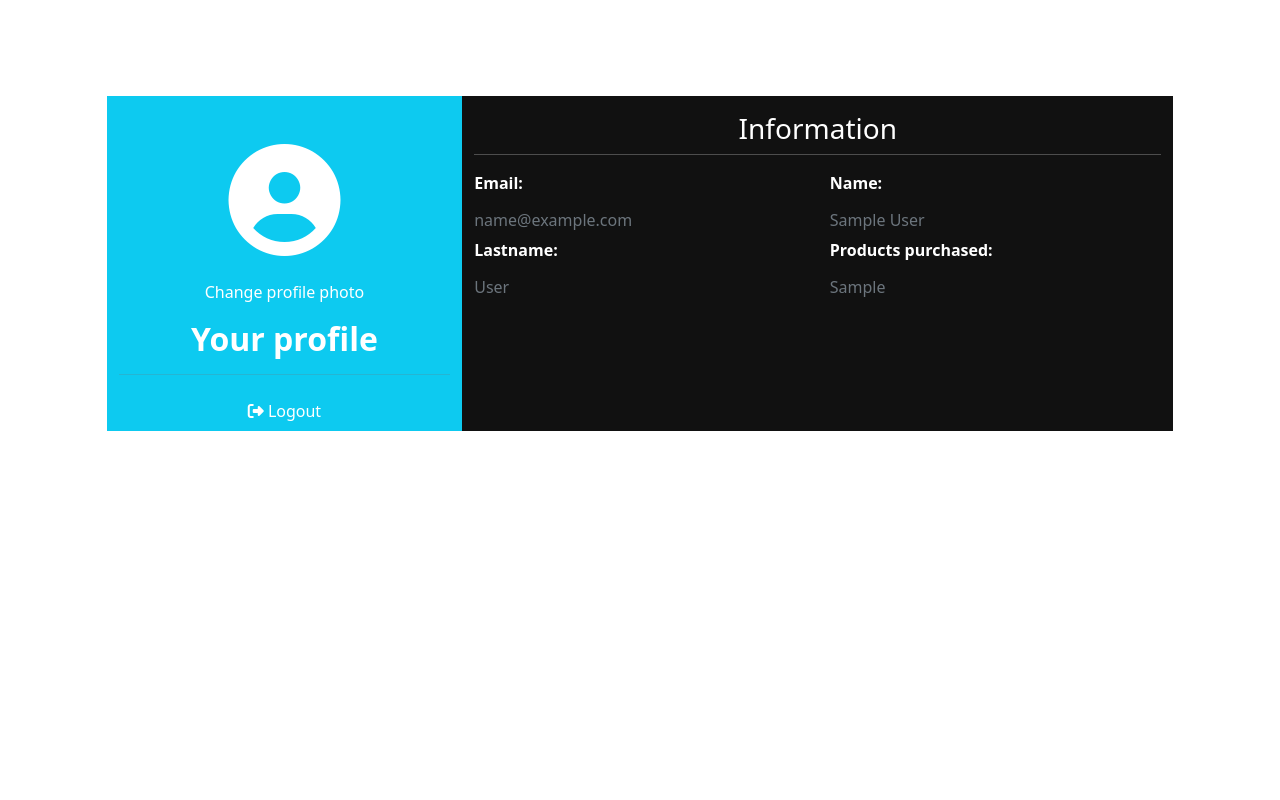
After one commit to iglesiiaskeviin/customer_panel, a PHP site: page /pages/profile.php in a window 1280 px wide. The commit adds this page. Run offline with PHP 8.4, Linux system fonts and the light colour scheme; the visitor is signed in with stand-in values (Sample User, id 1); tables that the repository leaves empty or names only in its code hold one stand-in row (values such as "Sample post"); some libraries are stand-ins or nearby versions.

Commit message:
added profile.php

```diff
--- a/assets/styles/navbar.css
+++ b/assets/styles/navbar.css
@@ -1,6 +1,7 @@
 .navbar{
     background-color: #ccc;
     box-shadow: 0 1.5px 0 0 #111;
+    font-weight: bold;
 }
 
 .user-navbar-logged a{
--- /dev/null
+++ b/assets/styles/profile.css
@@ -0,0 +1,21 @@
+.edit-user{
+    text-decoration: none;
+    color: white;
+    font-weight: normal;
+}
+
+.edit-user:hover{
+    color: #ccc;
+    transition: all .2s;
+}
+
+.container{
+    background: white;
+    min-height: 100vh;
+    min-width: 100%;
+}
+
+.card-profile-info{
+    background-color: #111;
+    color: white;
+}
--- /dev/null
+++ b/js/show_modal.js
@@ -0,0 +1,3 @@
+$('#change-profile-photo').click( function() {
+
+);
--- a/pages/login.php
+++ b/pages/login.php
@@ -18,7 +18,7 @@
         $_SESSION['user_id'] = $results['id'];
         header("Location: user-logged.php");
       } else {
-        $message = 'Sorry, those credentials do not match';
+        $message = '<label class="text-danger">Sorry, those credentials do not match</label>';
       }
     }
 ?>
--- /dev/null
+++ b/pages/profile.php
@@ -0,0 +1,82 @@
+<?php
+  session_start();
+
+  require 'db.php';
+
+  if (isset($_SESSION['user_id'])) {
+    $records = $conn->prepare('SELECT id, email, name, lastname, purchase_products FROM users WHERE id = :id');
+    $records->bindParam(':id', $_SESSION['user_id']);
+    $records->execute();
+    $results = $records->fetch(PDO::FETCH_ASSOC);
+
+    $user = null;
+
+    if (count($results) > 0) {
+      $user = $results;
+    }
+  }
+?>
+
+<!DOCTYPE html>
+<html lang="en">
+<head>
+    <meta charset="UTF-8">
+    <meta http-equiv="X-UA-Compatible" content="IE=edge">
+    <meta name="viewport" content="width=device-width, initial-scale=1.0">
+    <link href="https://cdn.jsdelivr.net/npm/bootstrap@5.0.2/dist/css/bootstrap.min.css" rel="stylesheet" integrity="sha384-EVSTQN3/azprG1Anm3QDgpJLIm9Nao0Yz1ztcQTwFspd3yD65VohhpuuCOmLASjC" crossorigin="anonymous">
+    <script src="https://kit.fontawesome.com/07a1c5c4dc.js" crossorigin="anonymous"></script>
+    <script src="https://ajax.googleapis.com/ajax/libs/jquery/3.5.1/jquery.min.js"></script>
+    <link rel="stylesheet" href="../assets/styles/profile.css">
+    <title>Profile - Customer panel</title>
+</head>
+<body>
+    <?php if(!empty($user)): ?>
+        <div class="container">
+            <div class="row d-flex justify-content-center">
+                <div class="col-md-10 mt-5 pt-5">
+                    <div class="row z-depth-3">
+                        <div class="col-sm-4 bg-info rounded-left">
+                            <div class="card-block text-center text-white">
+                                <div class="row">
+                                    <i class="fas fa-user-circle fa-7x mt-5"></i>
+                                    <span id="change-profile-photo" class="text-white mt-4">Change profile photo</span>
+                                </div>
+                                <h2 class="fw-bold mt-3">Your profile</h2>
+                                <hr class="text-secondary">
+                                <div class="p-2"><a href="logout.php" class="edit-user" href=""><i class="fas fa-sign-out-alt"></i> Logout</a></div>
+                            </div>
+                        </div>
+                        <div class="col-sm-8 card-profile-info rounded-left">
+                            <h3 class="mt-3 text-center">Information</h3>
+                            <hr class="badge-primary mt-0">
+                            <div class="row">
+                                <div class="col-sm-6">
+                                    <p class="fw-bold">Email: </p>
+                                    <h6 class="text-muted"><?= $user['email'];?></h6>
+                                </div>
+                                <div class="col-sm-6">
+                                    <p class="fw-bold">Name: </p>
+                                    <h6 class="text-muted"><?= $user['name'];?></h6>
+                                </div>
+                                <div class="col-sm-6">
+                                    <p class="fw-bold">Lastname: </p>
+                                    <h6 class="text-muted"><?= $user['lastname'];?></h6>
+                                </div>
+                                <div class="col-sm-6">
+                                    <p class="fw-bold">Products purchased: </p>
+                                    <h6 class="text-muted"><?= $user['purchase_products'];?></h6>
+                                </div>
+                            </div>
+                        </div>
+                    </div>
+                </div>
+            </div>
+        </div>
+    <?php else: ?>
+      <h1>Please Login or SignUp</h1>
+      <a href="login.php">Login</a> or
+      <a href="signup.php">SignUp</a>
+    <?php endif; ?>
+</body>
+<script src="../js/show_modal.js"></script>
+</html>
--- a/pages/signup.php
+++ b/pages/signup.php
@@ -15,7 +15,6 @@
 
 
   }
-
 
 ?>
 <!doctype html>
--- /dev/null
+++ b/pages/upload.php
@@ -0,0 +1 @@
+<? echo 'keloke'; ?>
--- a/pages/user-logged.php
+++ b/pages/user-logged.php
@@ -47,7 +47,7 @@
             <a href="#" class="nav-item nav-link">About us</a>
         </div>
         <div class="navbar-nav user-navbar-logged text-center">
-            <a href="#" class="mx-3"><i class="fas fa-user p-3"></i><?= $user['name'] .' '. $user['lastname'];?></a>
+            <a href="profile.php" class="mx-3"><i class="fas fa-user p-3"></i><?= $user['name'] .' '. $user['lastname'];?></a>
         </div>
     </div>
 </nav>
```
Also changed, not shown: components/navbar.php (deleted, +0 -41 lines), pages/logout.php (added, +11 -0 lines).
